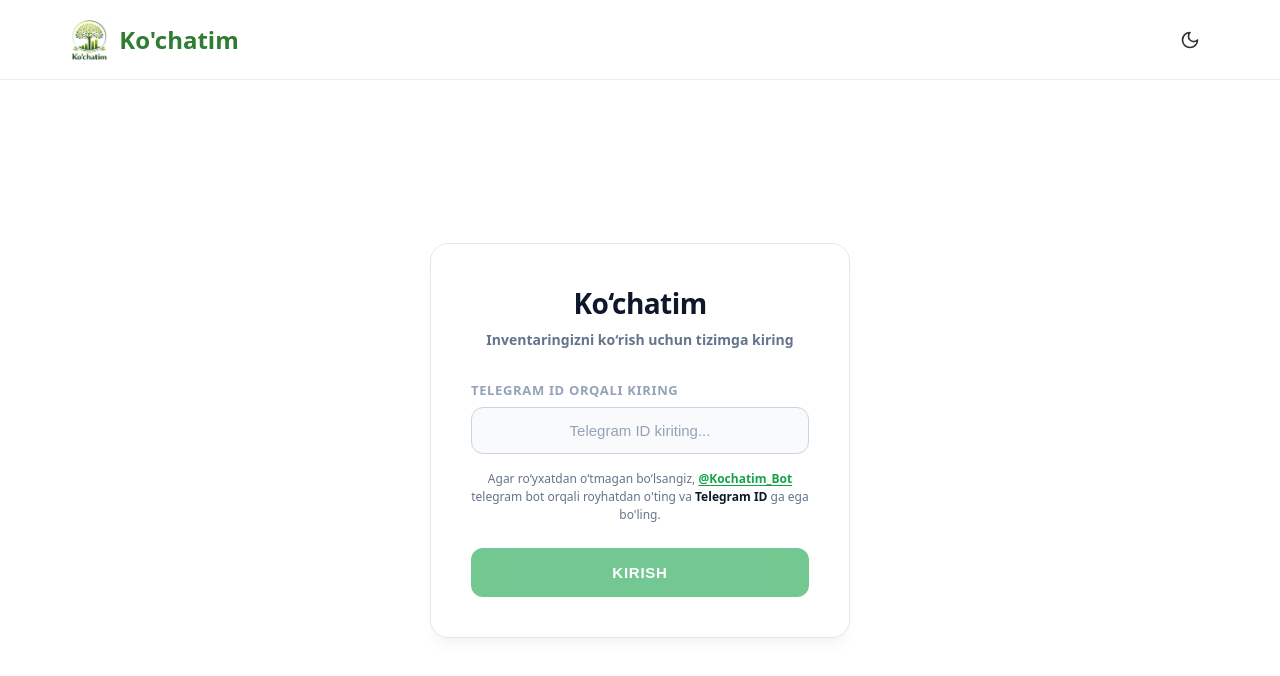
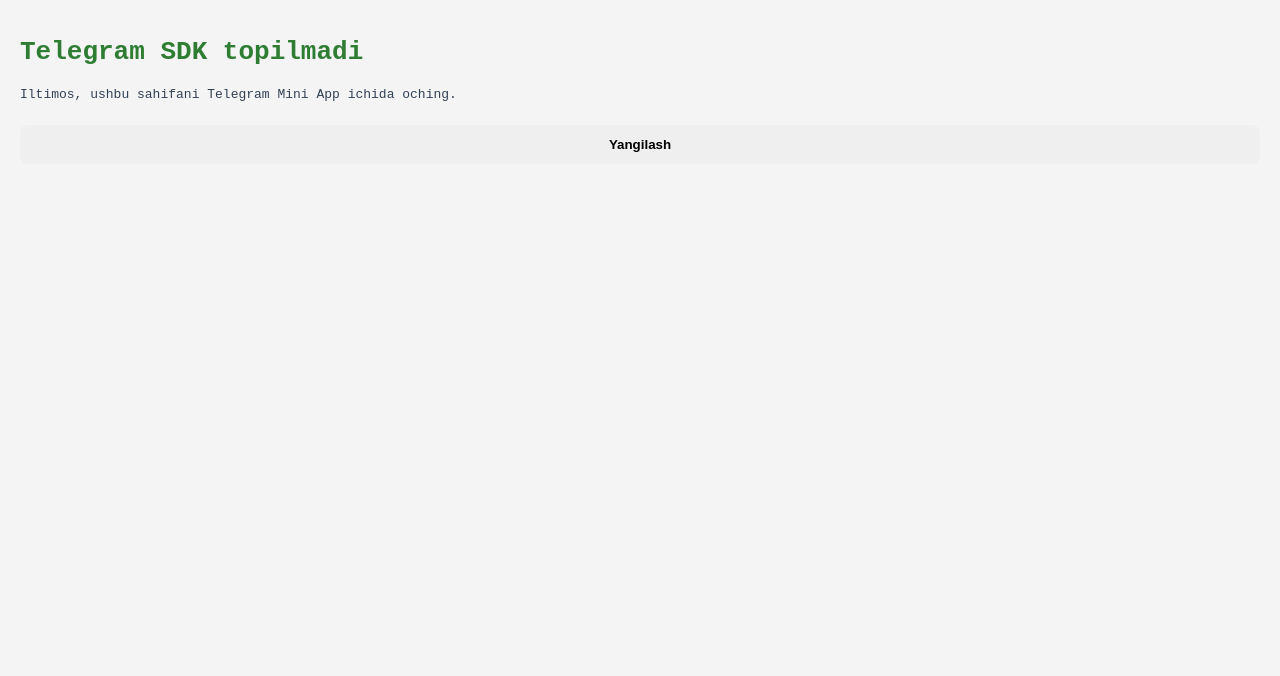
Before and after one commit to BekmurodGofurov/Kochatim, a React (Vite) app in the folder client/: page /debug-tma in a window 1280 px wide. Before the commit this address led to /login. Shown: the top 676 px of the page. Built offline with nearby package versions, Linux system fonts and the light colour scheme; no server answers.

Commit message:
Telegram mini app version 5

```diff
--- a/client/src/App.jsx
+++ b/client/src/App.jsx
@@ -13,6 +13,7 @@
 import Settings from "./pages/settings/Settings.jsx";
 import Login from "./pages/login/Login.jsx";
 import Home from "./pages/home/Home.jsx";
+import TmaDebug from "./pages/debug/TmaDebug.jsx";
 import RequireAuth from "./auth/RequireAuth";
 import TelegramHandler from "./auth/TelegramHandler";
 import { DashboardProvider } from "./context/DashboardContext";
@@ -41,6 +42,7 @@
               <Route path="/login" element={<Login />} />
 
               <Route path="/" element={<Home />} />
+              <Route path="/debug-tma" element={<TmaDebug />} />
 
               <Route element={<RequireAuth />}>
                 <Route element={<AppLayout />}>
--- a/client/src/auth/TelegramHandler.jsx
+++ b/client/src/auth/TelegramHandler.jsx
@@ -27,9 +27,16 @@
             sessionStorage.removeItem("is_tma");
         }
 
+        // 2. TMA bo'lsa debug sahifasiga yo'naltiramiz (Vaqtincha tekshirish uchun)
+        if (isTmaEnvironment && location.pathname !== "/debug-tma") {
+            navigate("/debug-tma", { replace: true });
+            setIsChecking(false);
+            return;
+        }
+
         const token = localStorage.getItem("session_token");
 
-        // 2. TMA bo'lsa va login qilinmagan bo'lsa
+        // 3. TMA bo'lsa va hali login qilinmagan bo'lsa (Debugdan keyin ishlaydi)
         if (isTmaEnvironment && !token && !loginAttempted.current) {
             loginAttempted.current = true;
             setIsChecking(true);
@@ -59,12 +66,12 @@
                     setIsChecking(false);
                 });
         }
-        // 3. TMA bo'lsa va allaqachon login qilingan bo'lsa (Home yoki Login sahifasida turganda)
+        // 4. TMA bo'lsa va allaqachon login qilingan bo'lsa (Home yoki Login sahifasida turganda)
         else if (isTmaEnvironment && token && (location.pathname === "/" || location.pathname === "/login")) {
             navigate("/dashboard", { replace: true });
             setIsChecking(false);
         }
-        // 4. Normal brauzer bo'lsa yoki barcha tekshiruvlar tugagan bo'lsa
+        // 5. Normal brauzer bo'lsa yoki barcha tekshiruvlar tugagan bo'lsa
         else {
             setIsChecking(false);
         }
--- /dev/null
+++ b/client/src/pages/debug/TmaDebug.jsx
@@ -0,0 +1,65 @@
+import React, { useEffect, useState } from "react";
+import "./TmaDebug.scss";
+
+export default function TmaDebug() {
+    const [tgData, setTgData] = useState(null);
+
+    useEffect(() => {
+        const tg = window.Telegram?.WebApp;
+        if (tg) {
+            setTgData({
+                initData: tg.initData,
+                initDataUnsafe: tg.initDataUnsafe,
+                version: tg.version,
+                platform: tg.platform,
+                colorScheme: tg.colorScheme,
+                viewportHeight: tg.viewportHeight,
+                isExpanded: tg.isExpanded,
+            });
+        }
+    }, []);
+
+    if (!tgData) {
+        return (
+            <div className="tma-debug">
+                <h1>Telegram SDK topilmadi</h1>
+                <p>Iltimos, ushbu sahifani Telegram Mini App ichida oching.</p>
+                <button onClick={() => window.location.reload()}>Yangilash</button>
+            </div>
+        );
+    }
+
+    return (
+        <div className="tma-debug">
+            <h1>TMA Debug Interface</h1>
+
+            <section>
+                <h2>User Information (Unsafe)</h2>
+                <pre>{JSON.stringify(tgData.initDataUnsafe?.user, null, 2)}</pre>
+            </section>
+
+            <section>
+                <h2>Raw initData</h2>
+                <div className="raw-data">{tgData.initData}</div>
+            </section>
+
+            <section>
+                <h2>Environment Details</h2>
+                <ul>
+                    <li><strong>Version:</strong> {tgData.version}</li>
+                    <li><strong>Platform:</strong> {tgData.platform}</li>
+                    <li><strong>ColorScheme:</strong> {tgData.colorScheme}</li>
+                    <li><strong>Viewport Height:</strong> {tgData.viewportHeight}</li>
+                </ul>
+            </section>
+
+            <button className="copy-btn" onClick={() => navigator.clipboard.writeText(tgData.initData)}>
+                initData nusxalash
+            </button>
+
+            <button className="back-btn" onClick={() => window.history.back()}>
+                Orqaga
+            </button>
+        </div>
+    );
+}
--- /dev/null
+++ b/client/src/pages/debug/TmaDebug.scss
@@ -0,0 +1,69 @@
+.tma-debug {
+    padding: 20px;
+    font-family: monospace;
+    background-color: #f4f4f4;
+    min-height: 100vh;
+    word-break: break-all;
+
+    h1 {
+        color: #2e7d32;
+        margin-bottom: 20px;
+    }
+
+    section {
+        background: #fff;
+        padding: 15px;
+        border-radius: 8px;
+        margin-bottom: 15px;
+        box-shadow: 0 2px 4px rgba(0, 0, 0, 0.1);
+
+        h2 {
+            font-size: 16px;
+            margin-top: 0;
+            color: #333;
+            border-bottom: 1px solid #eee;
+            padding-bottom: 5px;
+        }
+
+        pre {
+            background: #fafafa;
+            padding: 10px;
+            border: 1px solid #ddd;
+            overflow-x: auto;
+        }
+
+        .raw-data {
+            font-size: 12px;
+            color: #666;
+        }
+
+        ul {
+            list-style: none;
+            padding: 0;
+
+            li {
+                margin-bottom: 5px;
+            }
+        }
+    }
+
+    button {
+        width: 100%;
+        padding: 12px;
+        margin-top: 10px;
+        border: none;
+        border-radius: 8px;
+        cursor: pointer;
+        font-weight: bold;
+
+        &.copy-btn {
+            background-color: #2e7d32;
+            color: white;
+        }
+
+        &.back-btn {
+            background-color: #ccc;
+            color: #333;
+        }
+    }
+}
```
